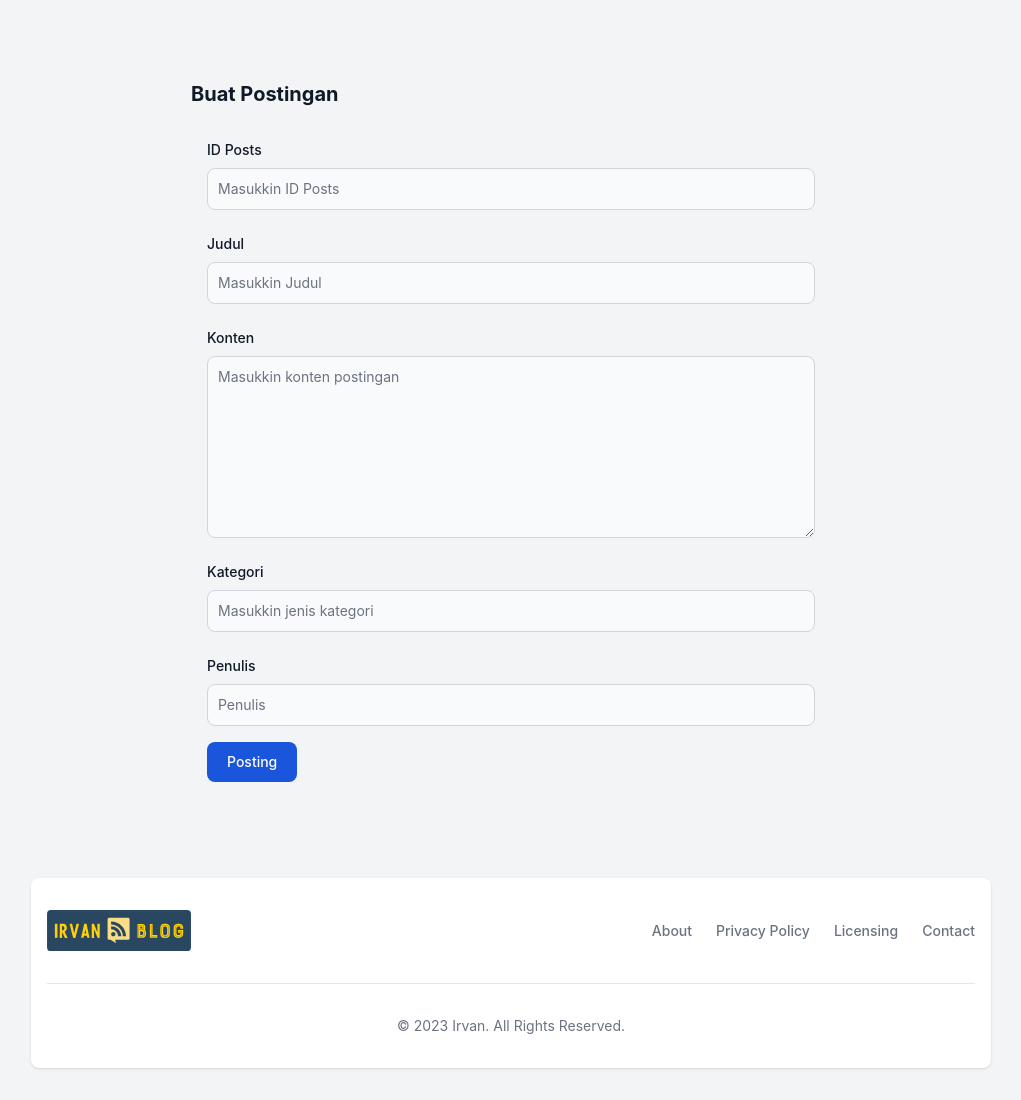
After one commit to irvanshandika/blog-php-native, a PHP site: page /create-posts.php in a window 1280 px wide. The commit adds this page. Shown: the whole page, without its empty margins (257-1278 px from the left). Run offline with PHP 8.4, Linux system fonts and the light colour scheme; the visitor is signed in with stand-in values (Sample User, id 1); style sheets or scripts are compiled from the project's sources; some libraries are stand-ins or nearby versions.

Commit message:
Making Create Posts, Update Posts, Delete Posts....

```diff
--- /dev/null
+++ b/create-posts.php
@@ -0,0 +1,78 @@
+<?php
+session_start();
+
+// Cek apakah sudah login atau belum
+if (!isset($_SESSION['id_admin'])) {
+    header("Location: login.php");
+    exit;
+}
+?>
+
+<!DOCTYPE html>
+<html lang="en">
+
+<head>
+    <meta charset="UTF-8">
+    <meta name="viewport" content="width=device-width, initial-scale=1.0">
+    <title>Irvan Blog - Create Posts</title>
+    <link rel="stylesheet" href="./src/style/style.css">
+    <link rel="stylesheet" href="./dist/output.css">
+    <link rel="stylesheet" href="./node_modules/flowbite/dist/flowbite.min.css">
+</head>
+
+<body class="bg-gray-100">
+    <?php
+    include './src/components/sidebar.php';
+    ?>
+    <div class="p-4 sm:ml-64">
+        <div class="py-8 px-4 mx-auto max-w-2xl lg:py-16">
+            <h2 class="mb-4 text-xl font-bold text-gray-900 dark:text-white">Buat Postingan</h2>
+            <div class="p-4  dark:border-gray-700">
+                <?php
+                include_once 'koneksi.php';
+                if (@$_GET['id']) {
+                    $id = $_GET['id'];
+                    $query = "SELECT * FROM posts WHERE idposts = '$id'";
+                    $data_posts = mysqli_query($koneksi, $query);
+                    $posts = mysqli_fetch_array($data_posts);
+                }
+                ?>
+                <form action="posts-function.php" method="post" enctype="multipart/form-data">
+                <input type="hidden" name="id" value="<?= @$posts['id'] ?>" />
+                    <div class="grid gap-4 sm:grid-cols-2 sm:gap-6">
+                        <div class="sm:col-span-2">
+                            <label for="idposts" class="block mb-2 text-sm font-medium text-gray-900 dark:text-white">ID Posts</label>
+                            <input type="text" name="idposts" id="idposts" value="<?= @$posts['idposts'] ?>" class="bg-gray-50 border border-gray-300 text-gray-900 text-sm rounded-lg focus:ring-primary-600 focus:border-primary-600 block w-full p-2.5 dark:bg-gray-700 dark:border-gray-600 dark:placeholder-gray-400 dark:text-white dark:focus:ring-primary-500 dark:focus:border-primary-500" placeholder="Masukkin ID Posts" required />
+                        </div>
+                        <div class="sm:col-span-2">
+                            <label for="judul" class="block mb-2 text-sm font-medium text-gray-900 dark:text-white">Judul</label>
+                            <input type="text" name="judul" id="judul" value="<?= @$posts['judul'] ?>" class="bg-gray-50 border border-gray-300 text-gray-900 text-sm rounded-lg focus:ring-primary-600 focus:border-primary-600 block w-full p-2.5 dark:bg-gray-700 dark:border-gray-600 dark:placeholder-gray-400 dark:text-white dark:focus:ring-primary-500 dark:focus:border-primary-500" placeholder="Masukkin Judul" required />
+                        </div>
+                        <div class="sm:col-span-2">
+                            <label for="konten" class="block mb-2 text-sm font-medium text-gray-900 dark:text-white">Konten</label>
+                            <textarea id="konten" name="konten" rows="8" class="block p-2.5 w-full text-sm text-gray-900 bg-gray-50 rounded-lg border border-gray-300 focus:ring-primary-500 focus:border-primary-500 dark:bg-gray-700 dark:border-gray-600 dark:placeholder-gray-400 dark:text-white dark:focus:ring-primary-500 dark:focus:border-primary-500" placeholder="Masukkin konten postingan" required><?= @$posts['konten'] ?></textarea>
+                        </div>
+                        <div class="sm:col-span-2">
+                            <label for="kategori" class="block mb-2 text-sm font-medium text-gray-900 dark:text-white">Kategori</label>
+                            <input type="text" name="kategori" id="kategori" value="<?= @$posts['kategori'] ?>" class="bg-gray-50 border border-gray-300 text-gray-900 text-sm rounded-lg focus:ring-primary-600 focus:border-primary-600 block w-full p-2.5 dark:bg-gray-700 dark:border-gray-600 dark:placeholder-gray-400 dark:text-white dark:focus:ring-primary-500 dark:focus:border-primary-500" placeholder="Masukkin jenis kategori" required />
+                        </div>
+                        <div class="sm:col-span-2">
+                            <label for="penulis" class="block mb-2 text-sm font-medium text-gray-900 dark:text-white">Penulis</label>
+                            <input type="text" name="penulis" id="penulis" value="<?= @$posts['penulis'] ?>" class="bg-gray-50 border border-gray-300 text-gray-900 text-sm rounded-lg focus:ring-primary-600 focus:border-primary-600 block w-full p-2.5 dark:bg-gray-700 dark:border-gray-600 dark:placeholder-gray-400 dark:text-white dark:focus:ring-primary-500 dark:focus:border-primary-500" placeholder="Penulis" required />
+                        </div>
+                    </div>
+                    <button type="submit" class="inline-flex items-center px-5 py-2.5 mt-4 sm:mt-6 text-sm font-medium text-center text-white bg-blue-700 rounded-lg focus:ring-4 focus:ring-blue-200 hover:bg-blue-800">
+                        Posting
+                    </button>
+                </form>
+            </div>
+        </div>
+        <?php
+        include_once './src/components/footer.php';
+        ?>
+    </div>
+    <script src="./src/script/script.js"></script>
+    <script src="./node_modules/flowbite/dist/flowbite.min.js"></script>
+</body>
+
+</html>
--- a/dist/output.css
+++ b/dist/output.css
@@ -1357,36 +1365,16 @@ input:checked + .toggle-bg {
   width: 24rem;
 }
 
-.w-\[800px\] {
-  width: 800px;
+.w-\[350px\] {
+  width: 350px;
 }
 
 .w-full {
   width: 100%;
 }
 
-.w-\[500px\] {
-  width: 500px;
-}
-
-.w-\[\] {
-  width: ;
-}
-
-.w-\[200px\] {
-  width: 200px;
-}
-
-.w-\[400px\] {
-  width: 400px;
-}
-
-.w-\[0px\] {
-  width: 0px;
-}
-
-.w-\[350px\] {
-  width: 350px;
+.max-w-2xl {
+  max-width: 42rem;
 }
 
 .max-w-screen-xl {
@@ -1759,6 +1756,11 @@ input:checked + .toggle-bg {
   padding-bottom: 1rem;
 }
 
+.py-8 {
+  padding-top: 2rem;
+  padding-bottom: 2rem;
+}
+
 .pl-10 {
   padding-left: 2.5rem;
 }
@@ -1798,6 +1805,20 @@ input:checked + .toggle-bg {
   line-height: 1.25rem;
 }
 
+.text-xl {
+  font-size: 1.25rem;
+  line-height: 1.75rem;
+}
+
+.text-xs {
+  font-size: 0.75rem;
+  line-height: 1rem;
+}
+
+.font-bold {
+  font-weight: 700;
+}
+
 .font-medium {
   font-weight: 500;
 }
@@ -2233,6 +2274,10 @@ input:checked + .toggle-bg {
 }
 
 @media (min-width: 640px) {
+  .sm\:col-span-2 {
+    grid-column: span 2 / span 2;
+  }
+
   .sm\:mx-auto {
     margin-left: auto;
     margin-right: auto;
@@ -2246,6 +2291,10 @@ input:checked + .toggle-bg {
     margin-left: 16rem;
   }
 
+  .sm\:mt-6 {
+    margin-top: 1.5rem;
+  }
+
   .sm\:flex {
     display: flex;
   }
@@ -2259,12 +2308,24 @@ input:checked + .toggle-bg {
     transform: translate(var(--tw-translate-x), var(--tw-translate-y)) rotate(var(--tw-rotate)) skewX(var(--tw-skew-x)) skewY(var(--tw-skew-y)) scaleX(var(--tw-scale-x)) scaleY(var(--tw-scale-y));
   }
 
+  .sm\:grid-cols-2 {
+    grid-template-columns: repeat(2, minmax(0, 1fr));
+  }
+
   .sm\:items-center {
     align-items: center;
   }
 
   .sm\:justify-between {
     justify-content: space-between;
+  }
+
+  .sm\:gap-6 {
+    gap: 1.5rem;
+  }
+
+  .sm\:rounded-lg {
+    border-radius: 0.5rem;
   }
 
   .sm\:text-center {
@@ -2370,4 +2431,9 @@ input:checked + .toggle-bg {
   .lg\:w-\[500px\] {
     width: 500px;
   }
-}
+
+  .lg\:py-16 {
+    padding-top: 4rem;
+    padding-bottom: 4rem;
+  }
+}
--- a/index.php
+++ b/index.php
@@ -23,7 +23,7 @@
             </a>
             <div class="flex md:order-2">
                 <a href="login.php" type="button" class="flex items-center text-white bg-blue-700 hover:bg-blue-800 focus:ring-4 focus:outline-none focus:ring-blue-300 font-medium rounded-lg text-sm px-4 py-2 text-center mr-3 md:mr-0 dark:bg-blue-600 dark:hover:bg-blue-700 dark:focus:ring-blue-800">
-                    <span class="text-[10px]">Login</span>
+                    <span class="text-base mr-2">Login</span>
                     <svg xmlns="http://www.w3.org/2000/svg" class="w-5 h-5" viewBox="0 0 24 24">
                         <path fill="currentColor" d="M10.3 7.7a.984.984 0 0 0 0 1.4l1.9 1.9H3c-.55 0-1 .45-1 1s.45 1 1 1h9.2l-1.9 1.9a.984.984 0 0 0 0 1.4c.39.39 1.01.39 1.4 0l3.59-3.59a.996.996 0 0 0 0-1.41L11.7 7.7a.984.984 0 0 0-1.4 0zM20 19h-7c-.55 0-1 .45-1 1s.45 1 1 1h7c1.1 0 2-.9 2-2V5c0-1.1-.9-2-2-2h-7c-.55 0-1 .45-1 1s.45 1 1 1h7v14z" />
                     </svg>
--- a/src/components/sidebar.php
+++ b/src/components/sidebar.php
@@ -24,12 +24,11 @@
                 </a>
             </li>
             <li>
-                <a href="#" class="flex items-center p-2 text-gray-900 rounded-lg dark:text-white hover:bg-gray-100 dark:hover:bg-gray-700 group">
-                    <svg class="flex-shrink-0 w-5 h-5 text-gray-500 transition duration-75 dark:text-gray-400 group-hover:text-gray-900 dark:group-hover:text-white" aria-hidden="true" xmlns="http://www.w3.org/2000/svg" fill="currentColor" viewBox="0 0 18 18">
-                        <path d="M6.143 0H1.857A1.857 1.857 0 0 0 0 1.857v4.286C0 7.169.831 8 1.857 8h4.286A1.857 1.857 0 0 0 8 6.143V1.857A1.857 1.857 0 0 0 6.143 0Zm10 0h-4.286A1.857 1.857 0 0 0 10 1.857v4.286C10 7.169 10.831 8 11.857 8h4.286A1.857 1.857 0 0 0 18 6.143V1.857A1.857 1.857 0 0 0 16.143 0Zm-10 10H1.857A1.857 1.857 0 0 0 0 11.857v4.286C0 17.169.831 18 1.857 18h4.286A1.857 1.857 0 0 0 8 16.143v-4.286A1.857 1.857 0 0 0 6.143 10Zm10 0h-4.286A1.857 1.857 0 0 0 10 11.857v4.286c0 1.026.831 1.857 1.857 1.857h4.286A1.857 1.857 0 0 0 18 16.143v-4.286A1.857 1.857 0 0 0 16.143 10Z" />
+                <a href="posts.php" class="flex items-center p-2 text-gray-900 rounded-lg dark:text-white hover:bg-gray-100 dark:hover:bg-gray-700 group">
+                    <svg xmlns="http://www.w3.org/2000/svg" class="flex-shrink-0 w-5 h-5 text-gray-500 transition duration-75 dark:text-gray-400 group-hover:text-gray-900 dark:group-hover:text-white" viewBox="0 0 32 32">
+                        <path fill="currentColor" d="M23.5 4h-1.67A3.001 3.001 0 0 0 19 2h-6a3.001 3.001 0 0 0-2.83 2H8.5A3.5 3.5 0 0 0 5 7.5v19A3.5 3.5 0 0 0 8.5 30h5.546a2.49 2.49 0 0 1 .032-1.129l.791-3.051a4.159 4.159 0 0 1 1.01-1.82H11a1 1 0 1 1 0-2h6.86l6.652-6.706A4.36 4.36 0 0 1 27 14.042V7.5A3.5 3.5 0 0 0 23.5 4ZM13 4h6a1 1 0 1 1 0 2h-6a1 1 0 1 1 0-2Zm-3 9a1 1 0 0 1 1-1h10a1 1 0 1 1 0 2H11a1 1 0 0 1-1-1Zm1 4h5a1 1 0 1 1 0 2h-5a1 1 0 1 1 0-2Zm18.652 3.425l-8.613 8.543c-.352.349-.79.598-1.27.721l-3.02.778a1 1 0 0 1-1.218-1.22l.79-3.051c.118-.456.355-.872.687-1.206l8.57-8.64a2.88 2.88 0 1 1 4.074 4.075Z" />
                     </svg>
-                    <span class="flex-1 ml-3 whitespace-nowrap">Kanban</span>
-                    <span class="inline-flex items-center justify-center px-2 ml-3 text-sm font-medium text-gray-800 bg-gray-100 rounded-full dark:bg-gray-700 dark:text-gray-300">Pro</span>
+                    <span class="flex-1 ml-3 whitespace-nowrap">Posts</span>
                 </a>
             </li>
             <li>
```
Also changed, not shown: other parts of dist/output.css (+54 -12 lines), posts-function.php (added, +35 -0 lines), posts.php (added, +106 -0 lines), src/images/keempat.png (added), src/images/kelima.png (added).
